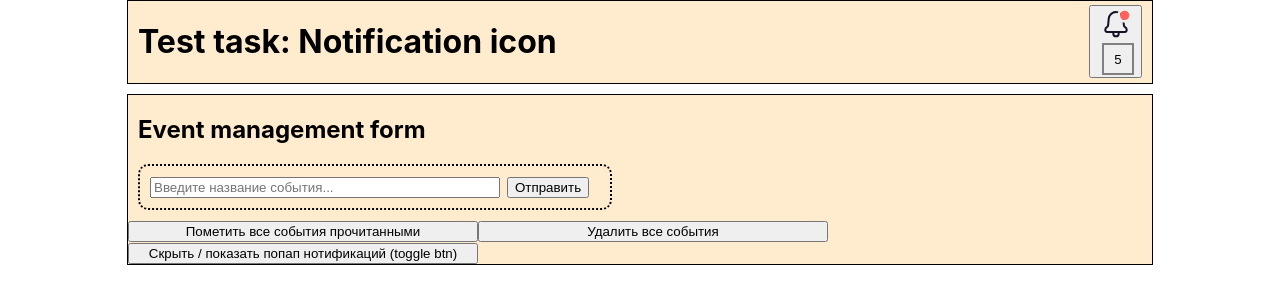
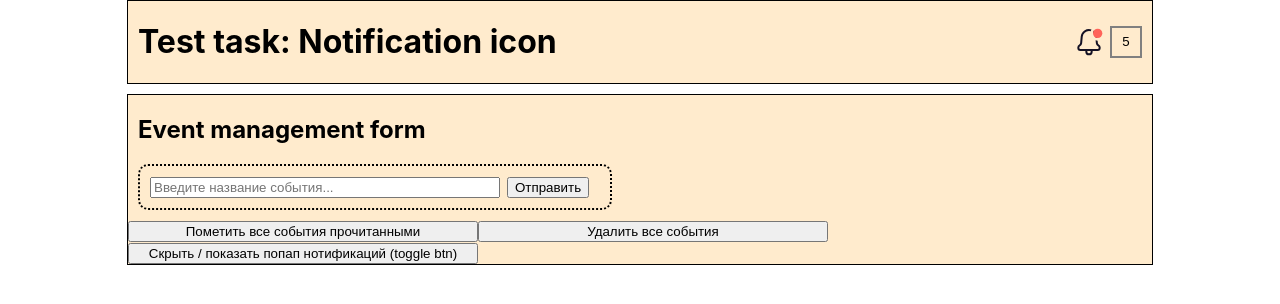
Before and after one commit to NikonovAO/React, a React (Create React App) app in the folder my-app-popover/: page / in a window 1280 px wide. Shown: the top 304 px of the page. Built offline with nearby package versions, Linux system fonts and the light colour scheme.

Commit message:
fix: добавлены стили для блока нотификаций

```diff
--- a/my-app-popover/src/HeaderBlock/headerStyle.css
+++ b/my-app-popover/src/HeaderBlock/headerStyle.css
@@ -17,7 +17,11 @@ h1 {
 }
 
 .header__notification-button {
-
+    display: flex;
+    padding: 0;
+    background: none;
+    border: none;
+    cursor: pointer;
 }
 
 .header__notification-container-counter {
```
